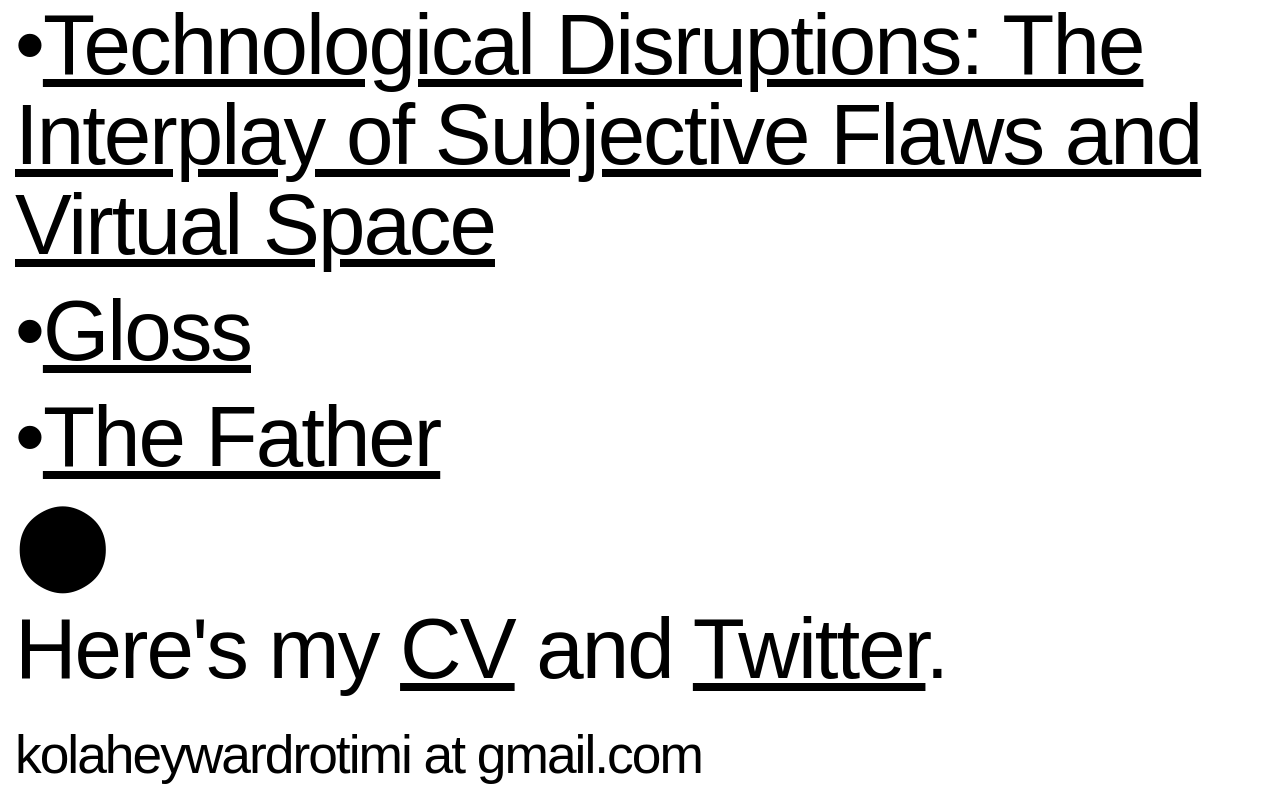
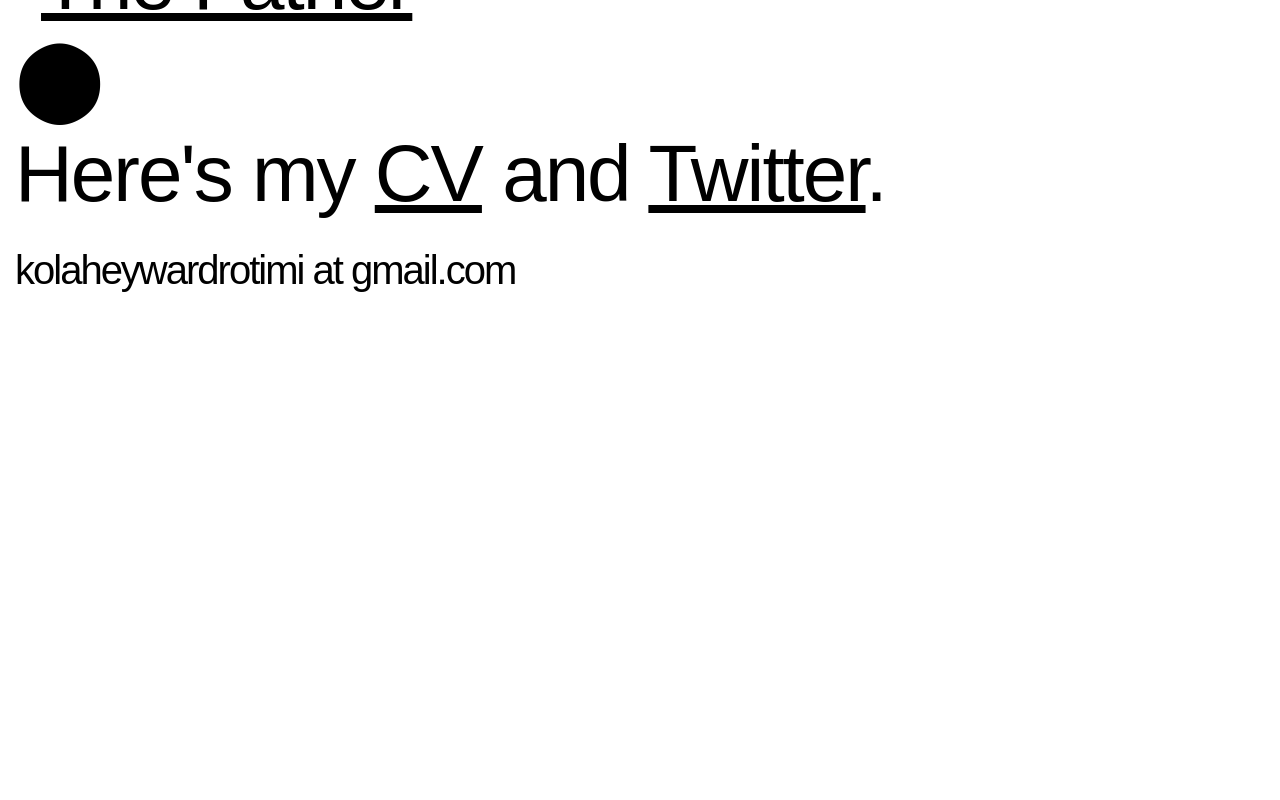
Before and after one commit to MonaLon/sitestuff, a React (Create React App) app: page / in a window 1280 px wide. Shown: the part 1674-2474 px from the top of the page. After the commit the page ends 1984 px from the top, so only its background shows below. Built offline with nearby package versions, Linux system fonts and the light colour scheme.

Commit message:
Update App.js

```diff
--- a/src/App.js
+++ b/src/App.js
@@ -19,10 +19,11 @@ import styled from 'styled-components';
 const Text = styled.div`
     font-family: Arial;
     color: black;
-    font-size: 64pt;
+    font-size: 60pt;
     letter-spacing: -2px;
-    line-height: 90px;
+    line-height: 80px;
     margin-bottom: 30px;
+    word-wrap: break-word;
 
     a {
         color: black;
@@ -49,7 +50,7 @@ class App extends Component {
             <p>•<a href = "https://clarkesworldmagazine.com/heyward-rotimi_10_15/" target="_blank">The Father</a></p>
             <p>⬤</p>
             <p>Here's my <a href = "https://drive.google.com/file/d/1yvXytyBsTRYHSQjrS-0s-oUjgHSFdyNo/view?usp=sharing" target="_blank">CV</a> and <a href = "https://twitter.com/KolaHR" target="_blank">Twitter</a>.</p>
-            <p style = {{ fontSize: '40pt' }}>kolaheywardrotimi at gmail.com</p></Text>
+            <p style = {{ fontSize: '30pt' }}>kolaheywardrotimi at gmail.com</p></Text>
           </div>
       </React.Fragment>
     );
```
